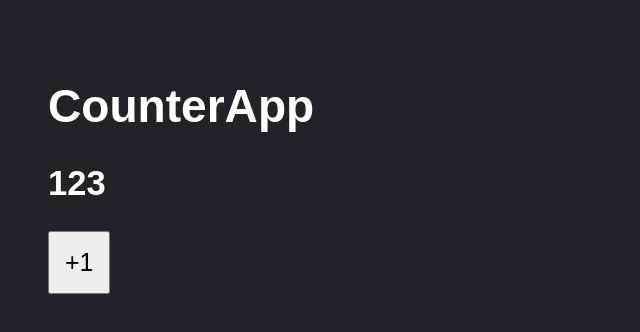
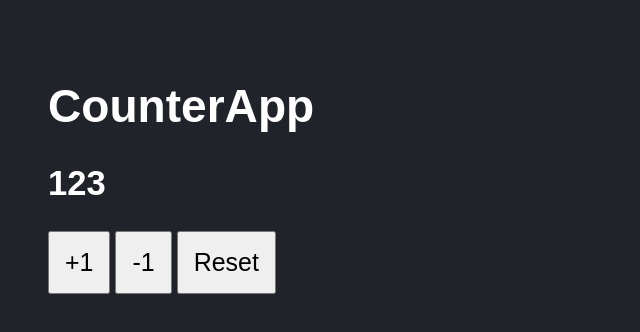
Before and after one commit to gian-pc/React-Fernando-Herrera, a React (Vite) app in the folder 03-counter-app-vite/: page / in a window 1280 px wide. Shown: the top 332 px of the page, without its empty margins (0-640 px from the left). Built offline with nearby package versions, Linux system fonts and the light colour scheme.

Commit message:
tarea useState

```diff
--- a/03-counter-app-vite/src/CounterApp.jsx
+++ b/03-counter-app-vite/src/CounterApp.jsx
@@ -2,11 +2,16 @@
 import { useState } from "react";
 
 export const CounterApp = ({ value }) => {
-
   const [counter, setCounter] = useState(value);
 
   const handleAdd = () => {
     setCounter(counter + 1);
+  };
+  const handleSustract = () => {
+    setCounter(counter - 1);
+  };
+  const handleReset = () => {
+    setCounter(value);
   };
 
   return (
@@ -15,6 +20,8 @@
       <h2>{counter}</h2>
 
       <button onClick={handleAdd}>+1</button>
+      <button onClick={handleSustract}>-1</button>
+      <button onClick={handleReset}>Reset</button>
     </>
   );
 };
--- a/03-counter-app-vite/src/styles.css
+++ b/03-counter-app-vite/src/styles.css
@@ -10,4 +10,5 @@
 button{
   padding: 15px;
   font-size: 1.3rem;
+  margin-right: 5px;
 }
```
